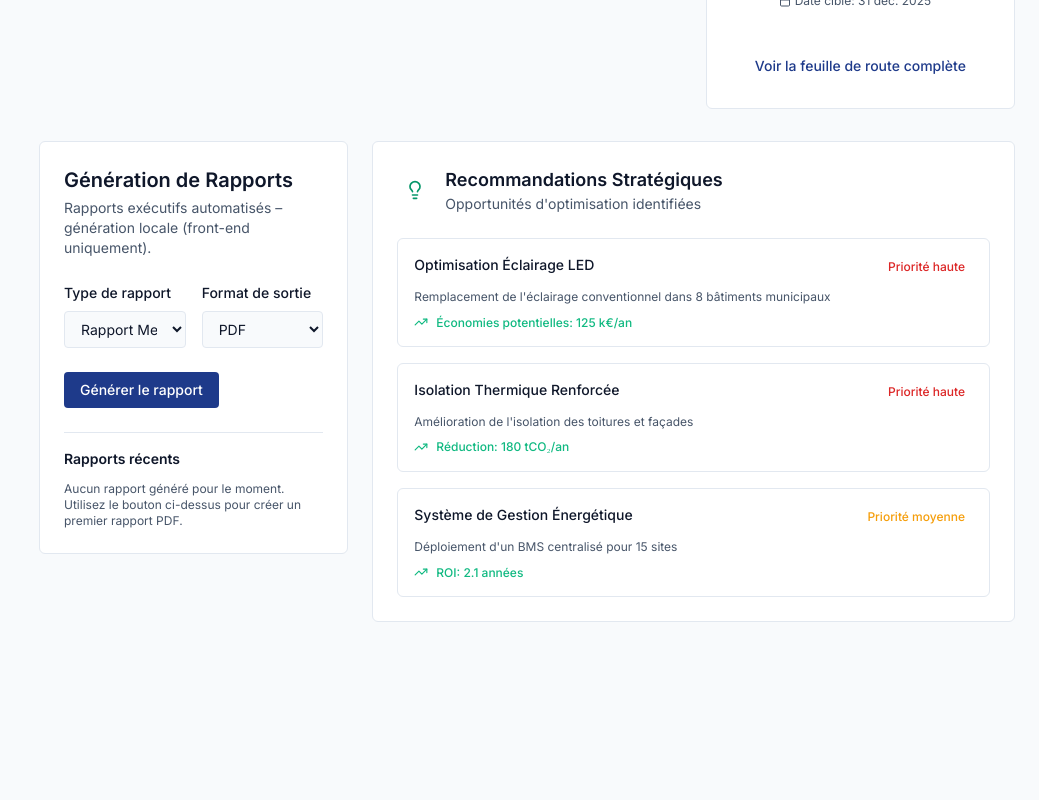
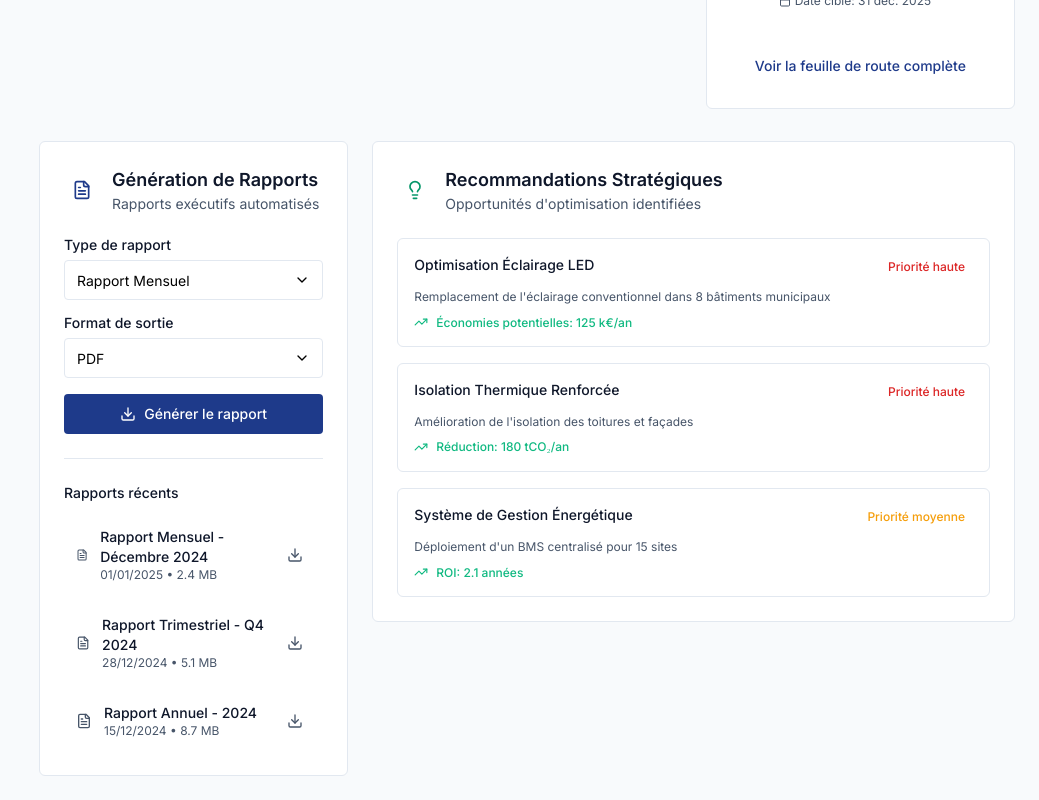
Before and after one commit to SDKisito/energy_analytics_platform, a React (Vite) app: page /executive in a window 1280 px wide. Shown: the part 2864-3664 px from the top of the page, without its empty margins (241-1280 px from the left). Before the commit the page ends 3510 px from the top, so only its background shows below. Built offline with nearby package versions, Linux system fonts and the light colour scheme.

Commit message:
Update ReportGenerator.tsx

```diff
--- a/src/pages/executive-sustainability/components/ReportGenerator.tsx
+++ b/src/pages/executive-sustainability/components/ReportGenerator.tsx
@@ -1,214 +1,115 @@
-import React, { useState, useEffect } from "react";
 import jsPDF from "jspdf";
+import React, { useState } from 'react';
+import Icon from '../../../components/AppIcon';
+import Button from '../../../components/ui/Button';
+import Select from '../../../components/ui/Select';
 
-type ReportType = "monthly" | "quarterly" | "yearly";
-type ReportFormat = "pdf";
-
-interface RecentReport {
-  id: string;
-  type: ReportType;
-  createdAt: string; // ISO date
-  fileName: string;
+interface ReportGeneratorProps {
+  className?: string;
 }
 
-const STORAGE_KEY = "eap_recent_reports";
+const ReportGenerator = ({ className = '' }: ReportGeneratorProps) => {
+  const [reportType, setReportType] = useState<string>('monthly');
+  const [reportFormat, setReportFormat] = useState<string>('pdf');
+  const [isGenerating, setIsGenerating] = useState(false);
 
-const reportTypeLabels: Record<ReportType, string> = {
-  monthly: "Rapport Mensuel",
-  quarterly: "Rapport Trimestriel",
-  yearly: "Rapport Annuel",
-};
-
-function createPdf(report: RecentReport) {
-  const doc = new jsPDF();
-
-  const createdAt = new Date(report.createdAt).toLocaleString("fr-FR", {
-    dateStyle: "long",
-    timeStyle: "short",
-  });
-
-  doc.setFont("helvetica", "bold");
-  doc.setFontSize(18);
-  doc.text("Plateforme Énergétique - " + reportTypeLabels[report.type], 14, 20);
-
-  doc.setFontSize(11);
-  doc.setFont("helvetica", "normal");
-  doc.text(`Généré le ${createdAt}`, 14, 30);
-  doc.text("Format : PDF (généré côté navigateur)", 14, 37);
-
-  doc.setFontSize(13);
-  doc.setFont("helvetica", "bold");
-  doc.text("Résumé indicatif (données factices pour la maquette) :", 14, 50);
-
-  doc.setFontSize(11);
-  doc.setFont("helvetica", "normal");
-
-  const lines = [
-    "• Consommation totale : 2 847 kWh",
-    "• Coût actuel : 427 €",
-    "• Empreinte carbone : 1,42 tCO₂",
-    "• Alertes actives : 7",
-    "• Score d’efficacité : 87 %",
+  const reportTypes = [
+    { value: 'monthly', label: 'Rapport Mensuel', description: 'Synthèse mensuelle complète' },
+    { value: 'quarterly', label: 'Rapport Trimestriel', description: 'Analyse trimestrielle détaillée' },
+    { value: 'annual', label: 'Rapport Annuel', description: 'Bilan annuel stratégique' },
+    { value: 'custom', label: 'Rapport Personnalisé', description: 'Période personnalisée' },
   ];
 
-  let y = 60;
-  lines.forEach((line) => {
-    doc.text(line, 18, y);
-    y += 7;
-  });
+  const reportFormats = [
+    { value: 'pdf', label: 'PDF', description: 'Format imprimable' },
+    { value: 'html', label: 'HTML', description: 'Format web interactif' },
+    { value: 'excel', label: 'Excel', description: 'Données exportables' },
+  ];
 
-  doc.text(
-    "⚠️ Ce rapport est une version démo générée côté navigateur (sans backend).",
-    14,
-    y + 10
-  );
-
-  doc.save(report.fileName);
-}
-
-export const ReportGenerator: React.FC = () => {
-  const [reportType, setReportType] = useState<ReportType>("monthly");
-  const [format, setFormat] = useState<ReportFormat>("pdf");
-  const [isGenerating, setIsGenerating] = useState(false);
-  const [recentReports, setRecentReports] = useState<RecentReport[]>(() => {
-    if (typeof window === "undefined") return [];
-    try {
-      const raw = localStorage.getItem(STORAGE_KEY);
-      return raw ? (JSON.parse(raw) as RecentReport[]) : [];
-    } catch {
-      return [];
-    }
-  });
-
-  // Sauvegarde dans localStorage dès que la liste change
-  useEffect(() => {
-    if (typeof window === "undefined") return;
-    localStorage.setItem(STORAGE_KEY, JSON.stringify(recentReports));
-  }, [recentReports]);
-
-  const handleGenerate = () => {
-    if (format !== "pdf") {
-      alert("Pour l’instant, seul le format PDF est supporté côté navigateur.");
-      return;
-    }
-
+  const handleGenerateReport = () => {
     setIsGenerating(true);
-
-    const now = new Date();
-    const id =
-      (typeof crypto !== "undefined" && "randomUUID" in crypto
-        ? crypto.randomUUID()
-        : `rep-${now.getTime()}`) ?? `rep-${now.getTime()}`;
-
-    const fileName = `${reportTypeLabels[reportType]
-      .toLowerCase()
-      .replace(/\s+/g, "-")}-${now.toISOString().slice(0, 10)}.pdf`;
-
-    const report: RecentReport = {
-      id,
-      type: reportType,
-      createdAt: now.toISOString(),
-      fileName,
-    };
-
-    // Génération immédiate
-    createPdf(report);
-
-    // Mise à jour de la liste locale (max 5)
-    setRecentReports((prev) => [report, ...prev].slice(0, 5));
-
+    setTimeout(() => {
       setIsGenerating(false);
-    alert(
-      `${reportTypeLabels[reportType]} généré avec succès au format PDF (téléchargement effectué).`
-    );
-  };
-
-  const handleDownloadAgain = (report: RecentReport) => {
-    createPdf(report);
+      alert(`Rapport ${reportTypes.find(r => r.value === reportType)?.label} généré avec succès au format ${reportFormat.toUpperCase()}`);
+    }, 2000);
   };
 
   return (
-    <div className="bg-card border border-border rounded-lg p-6 space-y-6">
+    <div className={`bg-card border border-border rounded-lg p-6 ${className}`}>
+      <div className="flex items-center gap-3 mb-6">
+        <div className="p-2 rounded-lg bg-primary/10 text-primary">
+          <Icon name="FileText" size={20} strokeWidth={2} />
+        </div>
         <div>
-        <h2 className="text-xl font-semibold mb-1">Génération de Rapports</h2>
+          <h3 className="text-lg font-semibold text-foreground">
+            Génération de Rapports
+          </h3>
           <p className="text-sm text-muted-foreground">
-          Rapports exécutifs automatisés – génération locale (front-end uniquement).
+            Rapports exécutifs automatisés
           </p>
-      </div>
-
-      {/* Formulaire de génération */}
-      <div className="grid gap-4 md:grid-cols-2">
-        <div className="space-y-2">
-          <label className="text-sm font-medium">Type de rapport</label>
-          <select
-            className="w-full rounded-md border border-border bg-background px-3 py-2 text-sm"
-            value={reportType}
-            onChange={(e) => setReportType(e.target.value as ReportType)}
-          >
-            <option value="monthly">Rapport Mensuel</option>
-            <option value="quarterly">Rapport Trimestriel</option>
-            <option value="yearly">Rapport Annuel</option>
-          </select>
-        </div>
-
-        <div className="space-y-2">
-          <label className="text-sm font-medium">Format de sortie</label>
-          <select
-            className="w-full rounded-md border border-border bg-background px-3 py-2 text-sm"
-            value={format}
-            onChange={(e) => setFormat(e.target.value as ReportFormat)}
-          >
-            <option value="pdf">PDF</option>
-          </select>
         </div>
       </div>
 
-      <div>
-        <button
-          type="button"
-          onClick={handleGenerate}
-          disabled={isGenerating}
-          className="inline-flex items-center justify-center rounded-md bg-primary px-4 py-2 text-sm font-medium text-primary-foreground hover:bg-primary/90 disabled:opacity-60"
+      <div className="space-y-4">
+        <Select
+          label="Type de rapport"
+          options={reportTypes}
+          value={reportType}
+          onChange={setReportType}
+          placeholder="Sélectionner le type"
+        />
+
+        <Select
+          label="Format de sortie"
+          options={reportFormats}
+          value={reportFormat}
+          onChange={setReportFormat}
+          placeholder="Sélectionner le format"
+        />
+
+        <Button
+          variant="default"
+          fullWidth
+          loading={isGenerating}
+          iconName="Download"
+          iconPosition="left"
+          onClick={handleGenerateReport}
         >
-          {isGenerating ? "Génération en cours..." : "Générer le rapport"}
-        </button>
+          {isGenerating ? 'Génération en cours...' : 'Générer le rapport'}
+        </Button>
       </div>
 
-      {/* Rapports récents (localStorage) */}
-      <div className="pt-4 border-t border-border">
-        <h3 className="text-sm font-semibold mb-3">Rapports récents</h3>
-        {recentReports.length === 0 ? (
-          <p className="text-xs text-muted-foreground">
-            Aucun rapport généré pour le moment. Utilisez le bouton ci-dessus pour créer un
-            premier rapport PDF.
-          </p>
-        ) : (
-          <ul className="space-y-3">
-            {recentReports.map((report) => (
-              <li
-                key={report.id}
-                className="flex items-center justify-between gap-3 rounded-md border border-border bg-background px-3 py-2"
+      <div className="mt-6 pt-6 border-t border-border">
+        <h4 className="text-sm font-medium text-foreground mb-3">
+          Rapports récents
+        </h4>
+        <div className="space-y-2">
+          {[
+            { name: 'Rapport Mensuel - Décembre 2024', date: '01/01/2025', size: '2.4 MB' },
+            { name: 'Rapport Trimestriel - Q4 2024', date: '28/12/2024', size: '5.1 MB' },
+            { name: 'Rapport Annuel - 2024', date: '15/12/2024', size: '8.7 MB' },
+          ].map((report, index) => (
+            <div
+              key={index}
+              className="flex items-center justify-between p-3 rounded-md hover:bg-muted transition-all duration-200"
             >
-                <div className="space-y-1">
-                  <p className="text-sm font-medium">
-                    {reportTypeLabels[report.type]} –{" "}
-                    {new Date(report.createdAt).toLocaleDateString("fr-FR")}
-                  </p>
-                  <p className="text-xs text-muted-foreground break-all">
-                    {report.fileName}
-                  </p>
+              <div className="flex items-center gap-3">
+                <Icon name="FileText" size={16} className="text-muted-foreground" strokeWidth={2} />
+                <div>
+                  <p className="text-sm font-medium text-foreground">{report.name}</p>
+                  <p className="text-xs text-muted-foreground">{report.date} • {report.size}</p>
+                </div>
               </div>
               <button
                 type="button"
-                  onClick={() => handleDownloadAgain(report)}
-                  className="text-xs font-medium text-primary hover:underline whitespace-nowrap"
+                className="p-2 rounded-md text-muted-foreground hover:text-foreground hover:bg-muted transition-all duration-200"
+                title="Télécharger"
               >
-                  Télécharger
+                <Icon name="Download" size={16} strokeWidth={2} />
               </button>
-              </li>
+            </div>
           ))}
-          </ul>
-        )}
+        </div>
       </div>
     </div>
   );
```
Lines whose indentation alone changed are shown as unchanged.
